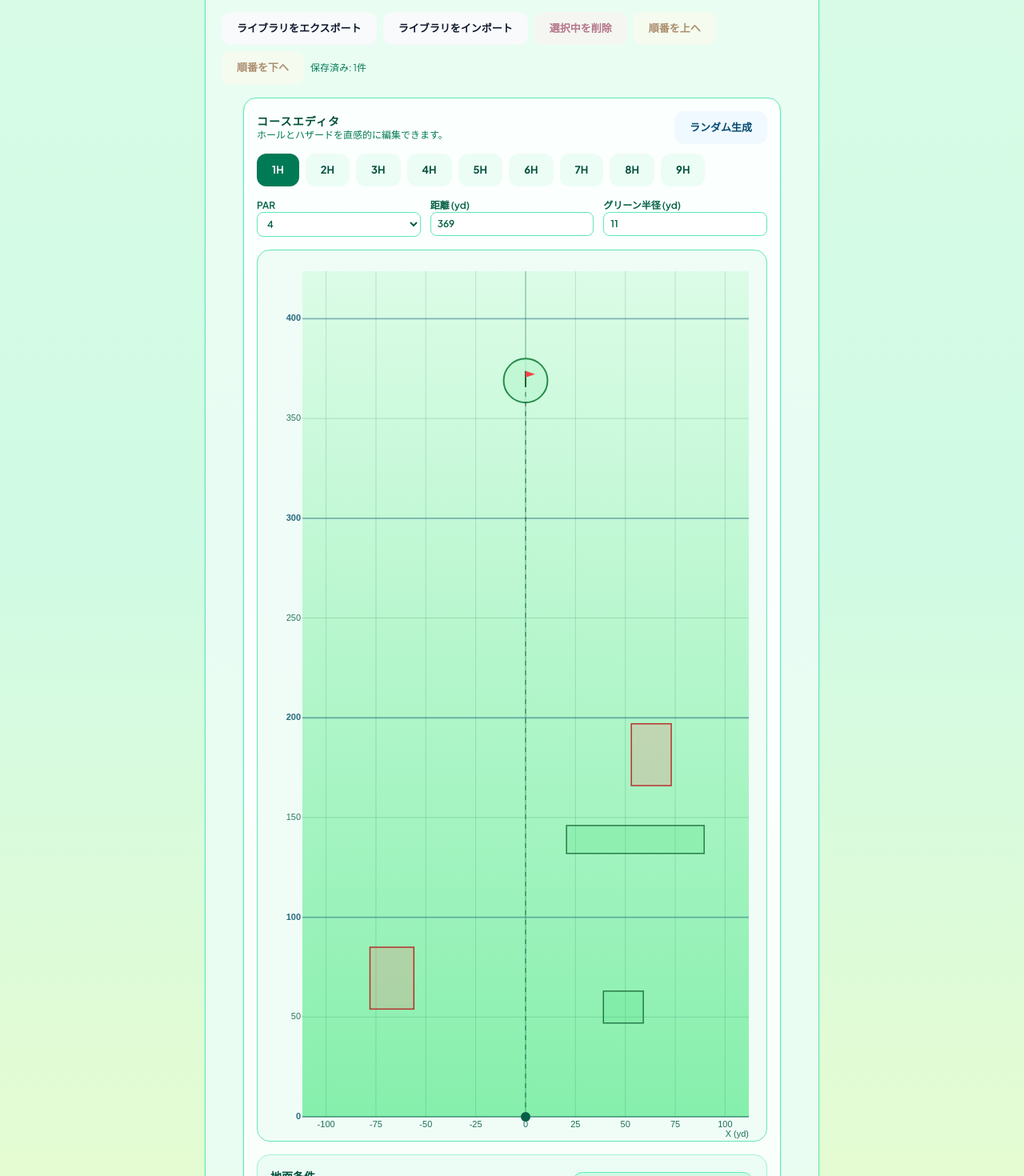
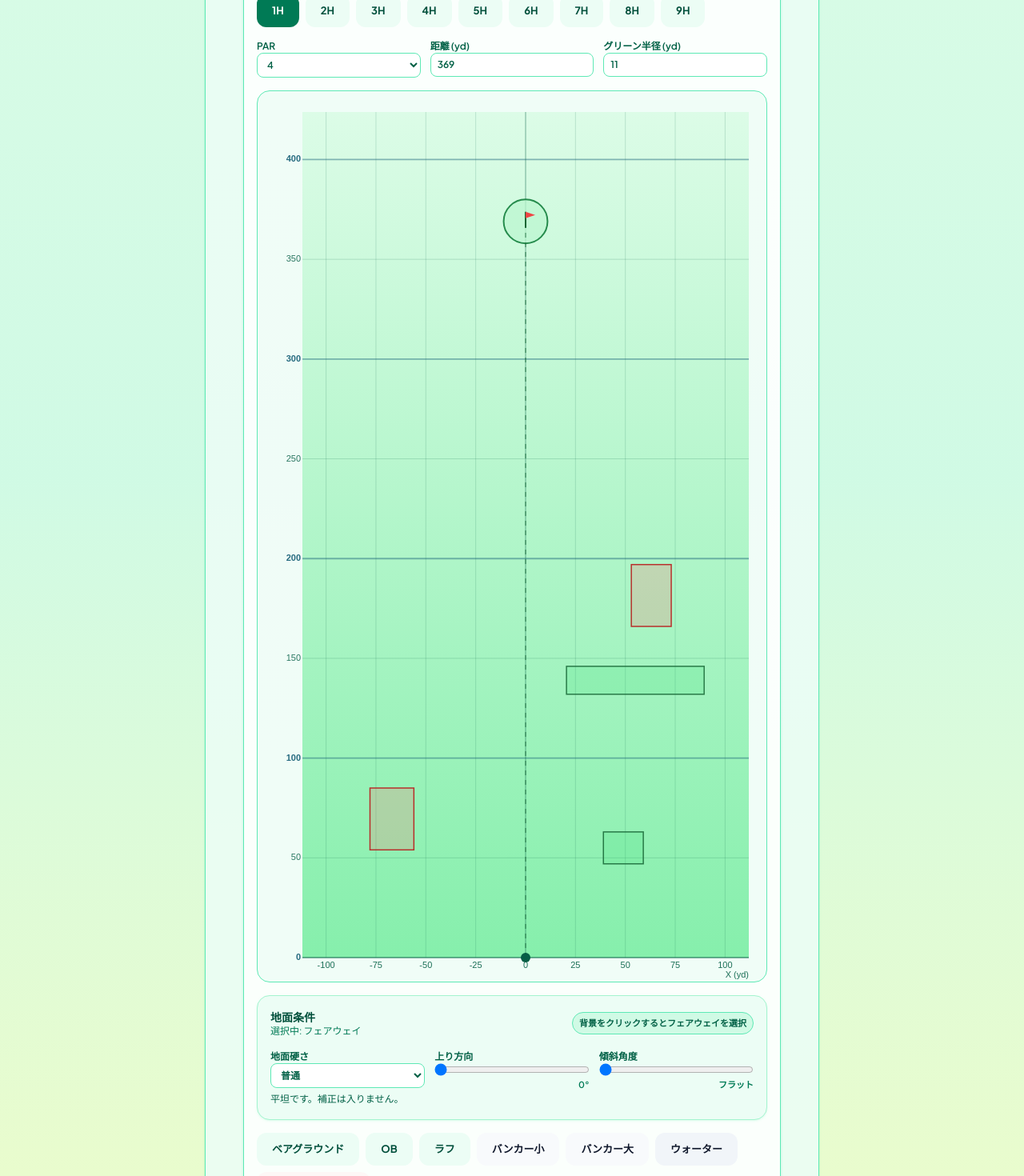
Before and after one commit to Zaku27/MyGolfClubs, a React (Vite) app: page /course-editor in a window 1280 px wide. Shown: the part 380-1850 px from the top of the page at 80% size. Built offline with nearby package versions, Linux system fonts and the light colour scheme.

Commit message:
エディタ修正

```diff
--- a/src/components/simulator/CourseEditor.tsx
+++ b/src/components/simulator/CourseEditor.tsx
@@ -101,23 +101,26 @@ function buildHazardName(type: HazardType, xCenter: number, width: number) {
   return `${label} ${Math.round(xCenter)} ${Math.round(width)}`;
 }
 
-function buildEmptyHazard(hole: Hole): Hazard {
-  const holeLength = hole.targetDistance ?? hole.distanceFromTee;
-  const yFront = Math.max(10, Math.round(holeLength * 0.35));
-  const xCenter = 0;
-  const width = 30;
+function buildEmptyHazard(
+  hole: Hole,
+  type: HazardType = "ob",
+  xCenter: number = 100,
+  width: number = 50,
+  depth: number = 200,
+): Hazard {
+  const yFront = 0;
 
   return {
     id: `hazard-${hole.number}-${Date.now()}-${Math.random().toString(36).slice(2, 8)}`,
-    type: "bunker",
+    type,
     shape: "rectangle",
     yFront,
-    yBack: yFront + 18,
+    yBack: yFront + depth,
     xCenter,
     width,
-    penaltyStrokes: 0,
+    penaltyStrokes: getPenaltyStrokesByType(type),
     groundCondition: { ...DEFAULT_GROUND_CONDITION },
-    name: buildHazardName("bunker", xCenter, width),
+    name: buildHazardName(type, xCenter, width),
   };
 }
 
@@ -176,11 +179,19 @@ export function CourseEditor({ holes, onChange }: CourseEditorProps) {
     return points;
   }
 
-  const addPolygonHazard = (radius: number, sides: number) => {
+  const addPolygonHazard = (
+    radius: number,
+    sides: number,
+    type: HazardType = "bunker",
+    xCenterOverride?: number,
+    yFrontOverride?: number,
+  ) => {
     if (!selectedHole) return;
     const holeLength = selectedHole.targetDistance ?? selectedHole.distanceFromTee;
-    const centerY = Math.max(10, Math.round(holeLength * 0.35)) + 9;
-    const centerX = 0;
+    const centerX = xCenterOverride ?? 0;
+    const centerY = yFrontOverride !== undefined
+      ? yFrontOverride + radius
+      : Math.max(10, Math.round(holeLength * 0.35)) + 9;
     const points = buildDefaultPolygonPoints(centerX, centerY, radius, sides);
     const bounds = {
       x: Math.min(...points.map((p) => p.x)),
@@ -193,7 +204,7 @@ export function CourseEditor({ holes, onChange }: CourseEditorProps) {
     };
     const newHazard = {
       id: `hazard-${selectedHole.number}-${Date.now()}-${Math.random().toString(36).slice(2, 8)}`,
-      type: "bunker",
+      type,
       shape: "polygon",
       points,
       x: bounds.x,
@@ -203,9 +214,9 @@ export function CourseEditor({ holes, onChange }: CourseEditorProps) {
       yFront: bounds.yFront,
       yBack: bounds.yBack,
       xCenter: bounds.xCenter,
-      penaltyStrokes: 0,
+      penaltyStrokes: getPenaltyStrokesByType(type),
       groundCondition: { ...DEFAULT_GROUND_CONDITION },
-      name: buildHazardName("bunker", centerX, radius * 2),
+      name: buildHazardName(type, centerX, radius * 2),
     };
     updateHole((hole) => ({
       ...hole,
@@ -214,8 +225,9 @@ export function CourseEditor({ holes, onChange }: CourseEditorProps) {
     setSelectedHazardId(newHazard.id);
   };
 
+  const addSmallBunkerHazard = () => addPolygonHazard(12, 10, "bunker", undefined, 25);
   const addDefaultPolygonHazard = () => addPolygonHazard(16, 10);
-  const addLargePolygonHazard = () => addPolygonHazard(20, 15);
+  const addLargePolygonHazard = () => addPolygonHazard(20, 15, "water", 25, 125);
 
   const handleCanvasClick = (point: Point2D) => {
     if (!polygonCreationMode || !selectedHole) return;
@@ -358,9 +370,29 @@ export function CourseEditor({ holes, onChange }: CourseEditorProps) {
     }));
   };
 
+  const addBaregroundHazard = () => {
+    if (!selectedHole) return;
+    const newHazard = buildEmptyHazard(selectedHole, "bareground", -75, 50, 300);
+    updateHole((hole) => ({
+      ...hole,
+      hazards: [...cloneHazards(hole.hazards), newHazard],
+    }));
+    setSelectedHazardId(newHazard.id);
+  };
+
+  const addRoughHazard = () => {
+    if (!selectedHole) return;
+    const newHazard = buildEmptyHazard(selectedHole, "rough", -40, 20, 300);
+    updateHole((hole) => ({
+      ...hole,
+      hazards: [...cloneHazards(hole.hazards), newHazard],
+    }));
+    setSelectedHazardId(newHazard.id);
+  };
+
   const addHazard = () => {
     if (!selectedHole) return;
-    const newHazard = buildEmptyHazard(selectedHole);
+    const newHazard = buildEmptyHazard(selectedHole, "ob", 75, 50, 300);
     updateHole((hole) => ({
       ...hole,
       hazards: [...cloneHazards(hole.hazards), newHazard],
@@ -391,17 +423,6 @@ export function CourseEditor({ holes, onChange }: CourseEditorProps) {
   return (
     <section className="mx-auto mt-4 w-full max-w-2xl rounded-2xl border border-emerald-300 bg-white/80 p-4 shadow-sm shadow-emerald-300/30">
       <div className="flex flex-wrap items-center justify-between gap-2">
-        <div>
-          <h2 className="text-sm font-black tracking-[0.08em] text-emerald-900">コースエディタ</h2>
-          <p className="text-xs text-emerald-700">ホールとハザードを直感的に編集できます。</p>
-        </div>
-        <button
-          type="button"
-          onClick={randomizeAll}
-          className="rounded-lg border border-sky-300 bg-sky-50 px-3 py-1.5 text-xs font-bold text-sky-900 transition hover:bg-sky-100"
-        >
-          ランダム生成
-        </button>
       </div>
 
       <div className="mt-3 flex flex-wrap gap-2">
@@ -563,24 +584,45 @@ export function CourseEditor({ holes, onChange }: CourseEditorProps) {
       <div className="mt-4 flex flex-wrap items-center gap-2">
         <button
           type="button"
+          onClick={addBaregroundHazard}
+          className="rounded-lg border border-emerald-300 bg-emerald-50 px-3 py-1.5 text-xs font-bold text-emerald-900 hover:bg-emerald-100"
+        >
+          ベアグラウンド
+        </button>
+        <button
+          type="button"
           onClick={addHazard}
           className="rounded-lg border border-emerald-300 bg-emerald-50 px-3 py-1.5 text-xs font-bold text-emerald-900 hover:bg-emerald-100"
         >
-          ハザード追加
+          OB
+        </button>
+        <button
+          type="button"
+          onClick={addRoughHazard}
+          className="rounded-lg border border-emerald-300 bg-emerald-50 px-3 py-1.5 text-xs font-bold text-emerald-900 hover:bg-emerald-100"
+        >
+          ラフ
+        </button>
+        <button
+          type="button"
+          onClick={addSmallBunkerHazard}
+          className="rounded-lg border border-slate-300 bg-slate-50 px-3 py-1.5 text-xs font-bold text-slate-900 hover:bg-slate-100"
+        >
+          バンカー小
         </button>
         <button
           type="button"
           onClick={addDefaultPolygonHazard}
           className="rounded-lg border border-slate-300 bg-slate-50 px-3 py-1.5 text-xs font-bold text-slate-900 hover:bg-slate-100"
         >
-          ポリゴン10
+          バンカー大
         </button>
         <button
           type="button"
           onClick={addLargePolygonHazard}
           className="rounded-lg border border-slate-400 bg-slate-100 px-3 py-1.5 text-xs font-bold text-slate-900 hover:bg-slate-200"
         >
-          ポリゴン15
+          ウォーター
         </button>
         <button
           type="button"
--- a/src/components/simulator/CustomCourseEditorScreen.tsx
+++ b/src/components/simulator/CustomCourseEditorScreen.tsx
@@ -501,7 +501,6 @@ export function CustomCourseEditorScreen() {
       <div className="w-full max-w-3xl">
         <div className="flex flex-col gap-4 rounded-2xl border border-emerald-300 bg-emerald-50/90 p-5 shadow-sm shadow-emerald-300/40 sm:flex-row sm:items-center sm:justify-between">
           <div className="flex flex-wrap items-center gap-3 text-emerald-900">
-            <div className="text-6xl">🛠️</div>
             <div>
               <h1 className="text-3xl font-black tracking-tight">コースエディタ</h1>
               <p className="text-emerald-700 mt-1 text-sm">カスタムコースを独立して編集・保存できます。</p>
@@ -586,14 +585,14 @@ export function CustomCourseEditorScreen() {
               onClick={handleSaveAsNew}
               className="rounded-lg border border-sky-300 bg-sky-50 px-3 py-1.5 text-xs font-bold text-sky-900 hover:bg-sky-100"
             >
-              名前を付けて新規保存
+              新規保存
             </button>
             <button
               type="button"
               onClick={handleSaveOverwrite}
               className="rounded-lg border border-emerald-300 bg-emerald-50 px-3 py-1.5 text-xs font-bold text-emerald-900 hover:bg-emerald-100"
             >
-              選択中を上書き保存
+              上書き保存
             </button>
           </div>
         </div>
@@ -604,14 +603,14 @@ export function CustomCourseEditorScreen() {
             onClick={handleExportCustomCourseLibrary}
             className="rounded-lg border border-slate-300 bg-slate-50 px-3 py-1.5 text-xs font-bold text-slate-900 hover:bg-slate-100"
           >
-            ライブラリをエクスポート
+            コースをエクスポート
           </button>
           <button
             type="button"
             onClick={handleOpenImportDialog}
             className="rounded-lg border border-slate-300 bg-slate-50 px-3 py-1.5 text-xs font-bold text-slate-900 hover:bg-slate-100"
           >
-            ライブラリをインポート
+            コースをインポート
           </button>
           <button
             type="button"
@@ -628,14 +627,6 @@ export function CustomCourseEditorScreen() {
             className="rounded-lg border border-amber-300 bg-amber-50 px-3 py-1.5 text-xs font-bold text-amber-900 disabled:cursor-not-allowed disabled:opacity-50"
           >
             順番を上へ
-          </button>
-          <button
-            type="button"
-            onClick={() => handleMoveSelected("down")}
-            disabled={selectedCustomCourseIndex < 0 || selectedCustomCourseIndex >= savedCustomCourses.length - 1}
-            className="rounded-lg border border-amber-300 bg-amber-50 px-3 py-1.5 text-xs font-bold text-amber-900 disabled:cursor-not-allowed disabled:opacity-50"
-          >
-            順番を下へ
           </button>
           <span className="text-xs text-emerald-700">保存済み: {savedCustomCourses.length}件</span>
         </div>
```
